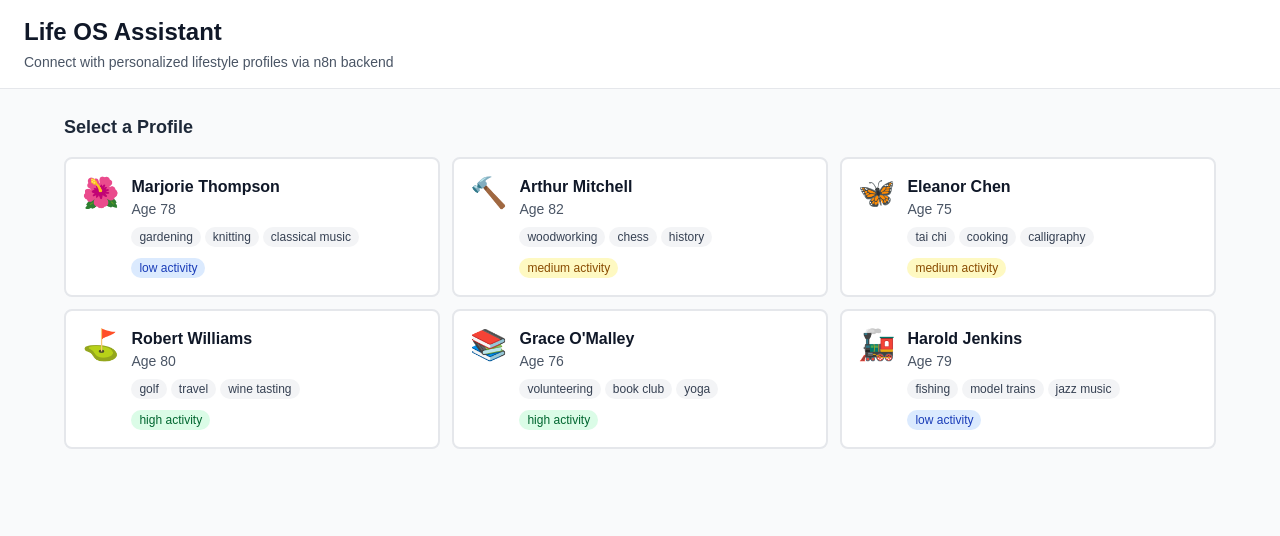
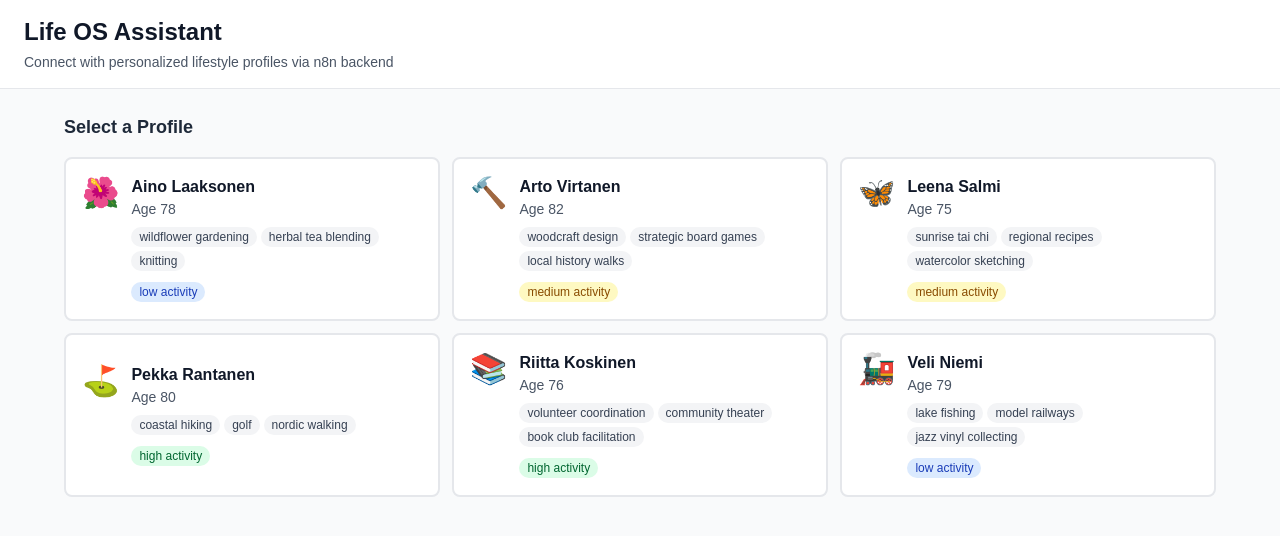
Before and after one commit to eloneonn/elderly-chat, a Next.js app: page / in a window 1280 px wide. Shown: the top 536 px of the page. Built offline with nearby package versions, Linux system fonts and the light colour scheme.

Commit message:
finnish profiles

```diff
--- a/data/profiles.ts
+++ b/data/profiles.ts
@@ -2,13 +2,20 @@ import { Profile } from "@/types/profile";
 
 export const profiles: Profile[] = [
   {
-    id: "marjorie",
-    name: "Marjorie Thompson",
+    id: "aino",
+    name: "Aino Laaksonen",
     age: 78,
-    interests: ["gardening", "knitting", "classical music", "reading"],
+    interests: [
+      "wildflower gardening",
+      "herbal tea blending",
+      "knitting",
+      "classical music",
+      "letter writing",
+      "nature photography",
+    ],
     activityLevel: "low",
     description:
-      "A gentle soul who enjoys quiet afternoons in her garden and evenings with a good book. Loves sharing stories about her grandchildren and her collection of houseplants.",
+      "Aino tends the sheltered courtyard garden of her housing cooperative, experimenting with edible blossoms and seed-saving through every season. She keeps a travel postcard journal that inspires gentle storytelling sessions with her grandchildren over freshly brewed herbal teas.",
     avatar: "🌺",
     location: {
       // Kivenlahti, Finland
@@ -17,13 +24,20 @@ export const profiles: Profile[] = [
     },
   },
   {
-    id: "arthur",
-    name: "Arthur Mitchell",
+    id: "arto",
+    name: "Arto Virtanen",
     age: 82,
-    interests: ["woodworking", "chess", "history", "photography"],
+    interests: [
+      "woodcraft design",
+      "strategic board games",
+      "local history walks",
+      "black-and-white photography",
+      "repair cafe mentoring",
+      "vintage radio restoration",
+    ],
     activityLevel: "medium",
     description:
-      "A retired engineer who spends his days in his workshop crafting beautiful furniture pieces. Enjoys discussing historical events and playing chess at the local community center.",
+      "Arto keeps a workshop full of reclaimed birch, sketching new furniture joints before breakfast and guiding the neighbourhood repair café in the afternoons. He relishes retelling Cold War-era Helsinki anecdotes over a fiercely contested chessboard and documenting the stories with his old film camera.",
     avatar: "🔨",
     location: {
       // Viherlaakso, Finland
@@ -32,13 +46,20 @@ export const profiles: Profile[] = [
     },
   },
   {
-    id: "eleanor",
-    name: "Eleanor Chen",
+    id: "leena",
+    name: "Leena Salmi",
     age: 75,
-    interests: ["tai chi", "cooking", "calligraphy", "bird watching"],
+    interests: [
+      "sunrise tai chi",
+      "regional recipes",
+      "watercolor sketching",
+      "bird-friendly courtyard design",
+      "Finnish poetry circles",
+      "intergenerational language exchange",
+    ],
     activityLevel: "medium",
     description:
-      "An active senior who starts each morning with tai chi in the park. Passionate about traditional Chinese cuisine and enjoys teaching calligraphy to younger generations.",
+      "Leena anchors the weekly tai chi meetups by the lakeshore before inviting neighbours to taste stews simmered from her handwritten recipe book. Afternoons are spent sketching migratory birds and coaching teenagers in Finnish idioms, bridging generations with calm patience and humour.",
     avatar: "🦋",
     location: {
       // Kivistö, Finland
@@ -47,13 +68,20 @@ export const profiles: Profile[] = [
     },
   },
   {
-    id: "robert",
-    name: "Robert Williams",
+    id: "pekka",
+    name: "Pekka Rantanen",
     age: 80,
-    interests: ["golf", "travel", "wine tasting", "bridge"],
+    interests: [
+      "coastal hiking",
+      "golf",
+      "nordic walking",
+      "train travel planning",
+      "bridge tournaments",
+      "wine club hosting",
+    ],
     activityLevel: "high",
     description:
-      "A former business executive who stays very active with golf three times a week and regular bridge tournaments. Loves sharing travel stories and has visited over 40 countries.",
+      "Pekka maps out ambitious rail journeys for friends while keeping up a tri-weekly golf and Nordic walking routine. He channels his executive past into organising bridge leagues and themed wine tastings, always ready with a meticulously archived album of travel anecdotes.",
     avatar: "⛳",
     location: {
       // Kallio, Finland
@@ -62,13 +90,20 @@ export const profiles: Profile[] = [
     },
   },
   {
-    id: "grace",
-    name: "Grace O'Malley",
+    id: "riitta",
+    name: "Riitta Koskinen",
     age: 76,
-    interests: ["volunteering", "book club", "yoga", "pottery"],
+    interests: [
+      "volunteer coordination",
+      "community theater",
+      "book club facilitation",
+      "gentle yoga",
+      "wheel-thrown pottery",
+      "digital photo archiving",
+    ],
     activityLevel: "high",
     description:
-      "A community-minded volunteer who coordinates the local food bank. Enjoys her weekly book club meetings and finds peace in her pottery studio.",
+      "Riitta orchestrates food bank schedules with practiced ease and spends evenings guiding a lively community theater troupe. She balances that energy with sunrise yoga, book club curation, and cataloguing decades of family photos to share at neighbourhood heritage events.",
     avatar: "📚",
     location: {
       // Mellunmäki, Finland
@@ -77,13 +112,20 @@ export const profiles: Profile[] = [
     },
   },
   {
-    id: "harold",
-    name: "Harold Jenkins",
+    id: "veli",
+    name: "Veli Niemi",
     age: 79,
-    interests: ["fishing", "model trains", "jazz music", "crossword puzzles"],
+    interests: [
+      "lake fishing",
+      "model railways",
+      "jazz vinyl collecting",
+      "cryptic crosswords",
+      "sauna maintenance",
+      "storytelling circles",
+    ],
     activityLevel: "low",
     description:
-      "A retired postal worker who loves spending quiet weekends fishing by the lake. Has an impressive model train collection and enjoys listening to jazz while solving crossword puzzles.",
+      "Veli greets dawn with a thermos of coffee and a fishing pole before returning home to fine-tune the miniature landscapes surrounding his model railway. Evenings are spent curating rare jazz records, hosting relaxed sauna nights, and keeping his friends guessing with homemade crossword puzzles.",
     avatar: "🚂",
     location: {
       // Mellunmäki, Finland
```
